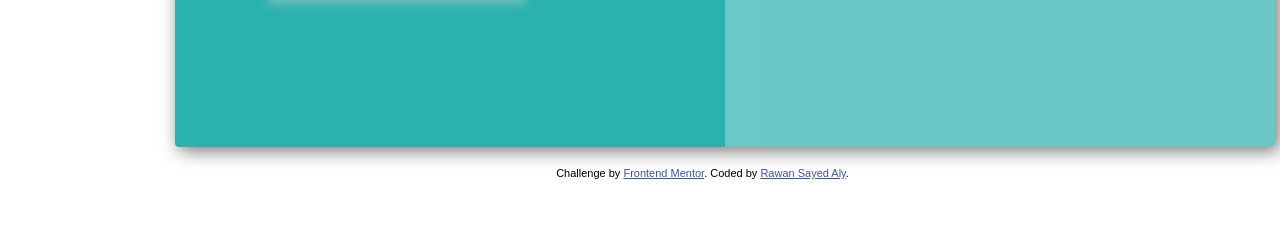
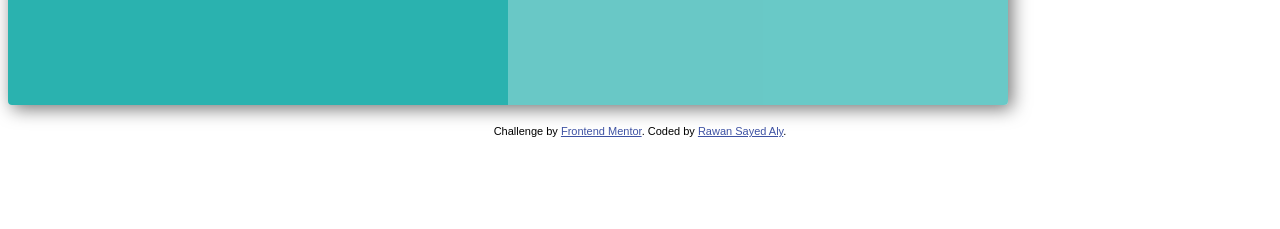
Before and after one commit to RawanSayedd/Single-Price-Grid-Component, a plain HTML site: page index.html in a window 1280 px wide. Shown: the part 603-832 px from the top of the page. After the commit the page ends 800 px from the top, so only its background shows below. Drawn offline with Linux system fonts and the light colour scheme.

Commit message:
Add files via upload (#1)

```diff
--- a/style.css
+++ b/style.css
@@ -5,17 +5,17 @@ html{
 *, *:before, *:after{
     box-sizing: inherit;
 }
-body{
+/* body{
     padding-left: 125px;
     margin: 50px 50px 50px 50px;
-}
+}*/
 h2,h4,p {
     margin: 0;
 }
 .container{
     border: 2px solid none;
-    width:1100px;
-    height: 700px;
+   /* width:1100px;
+    height: 700px; */
     box-shadow: 4px 4px 18px 0px rgba(0,0,0,0.54);
     border-radius: 4px;
     overflow: hidden;
@@ -46,7 +46,8 @@ h3{
     border: 2px solid none;
 }
 .left-section{
-    width:50%;
+   /* width:50%; */
+   width:100%;
     height:100%;
     border: 2px solid none;
     padding: 60px 60px 20px 60px;
@@ -94,7 +95,8 @@ h3{
 }
 
 .right-section{
-    width:50%;
+   /* width:50%; */
+   width:100%;
     height:100%;
     border: 2px solid none;
     padding: 60px 60px 20px 60px;
@@ -121,18 +123,27 @@ h4{
     margin-top: 20px;
     text-align: left;
 }
+
 /*Desktop-first approach, the container is about 1100px so the breaking point will be around
 the main container which is 1100px,
 so, the breaking point will be 1200px*/
-
+/*
 @media (max-width:1200px){
 /*when any screen is less than 1200px, we need to make the bottom left and right have the full width to be arranged beneath
 one another*/
-    .container, .left-section, .right-section{
+   /* .container, .left-section, .right-section{
         width:100%;
         height: auto;
         /*height: auto; Thats because in order to make two sections above each other, the height of the main container
         will not be the same, it will be larger than what it is. therefore, we need to make it adjustable*/
-    }
 
+/*Mobile approach, any screen larger than the mobile screen, it will do the following*/
+@media (min-width:576px){
+.container {
+    width: 1000px;
+    height:700px;
 }
+.left-section, .right-section{
+width: 50%;
+}
+}
```
